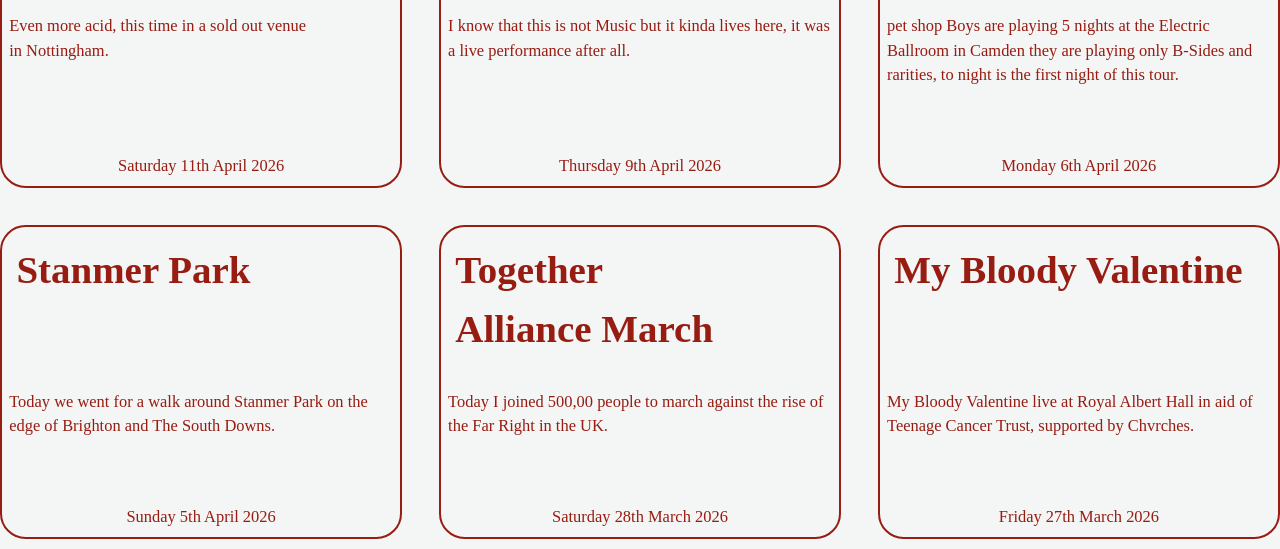
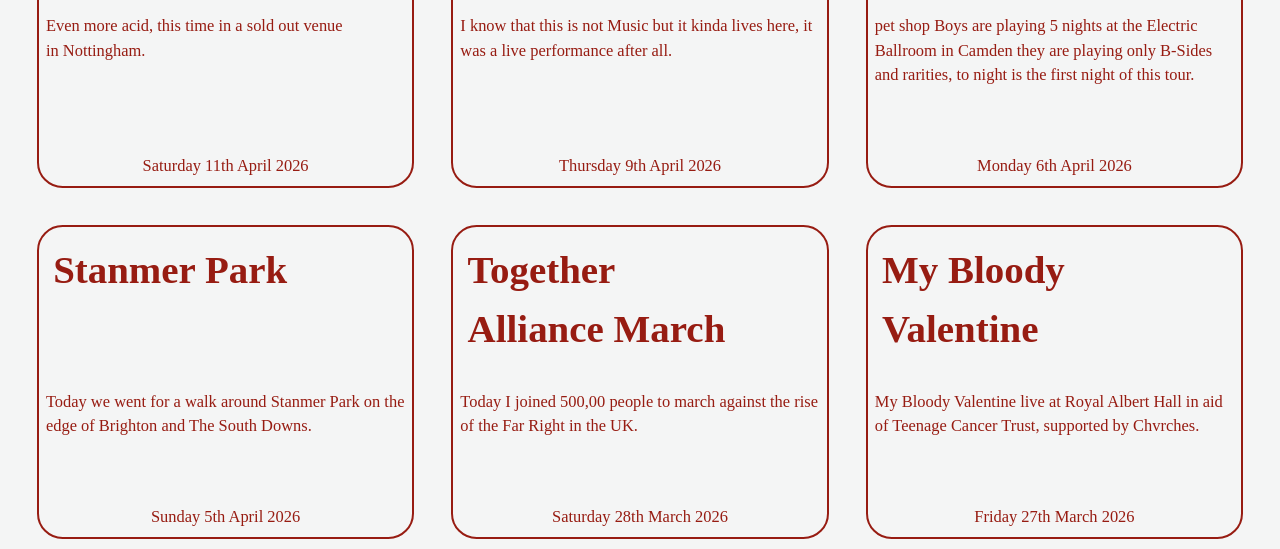
Before and after one commit to dletorey/2.letorey.co.uk, an Eleventy site: page src/index.md in a window 1280 px wide. Shown: the part 551-1100 px from the top of the page. Built offline with nearby package versions, Linux system fonts and the light colour scheme; Eleventy itself is replaced by a stand-in of ours; files that its build step writes are made by us from their sources.

Commit message:
added padding to flex-wrapper

```diff
--- a/src/_includes/css/header.css
+++ b/src/_includes/css/header.css
@@ -5,6 +5,7 @@
 header[role="banner"], .flex-wrapper {
   max-width: 60rem;
   margin: 0 auto;
+  padding: 0 var(--sp-s-m);
 }
 .logo img, .logo svg, .logo .icon {
   height: var(--sp-xl);
```
